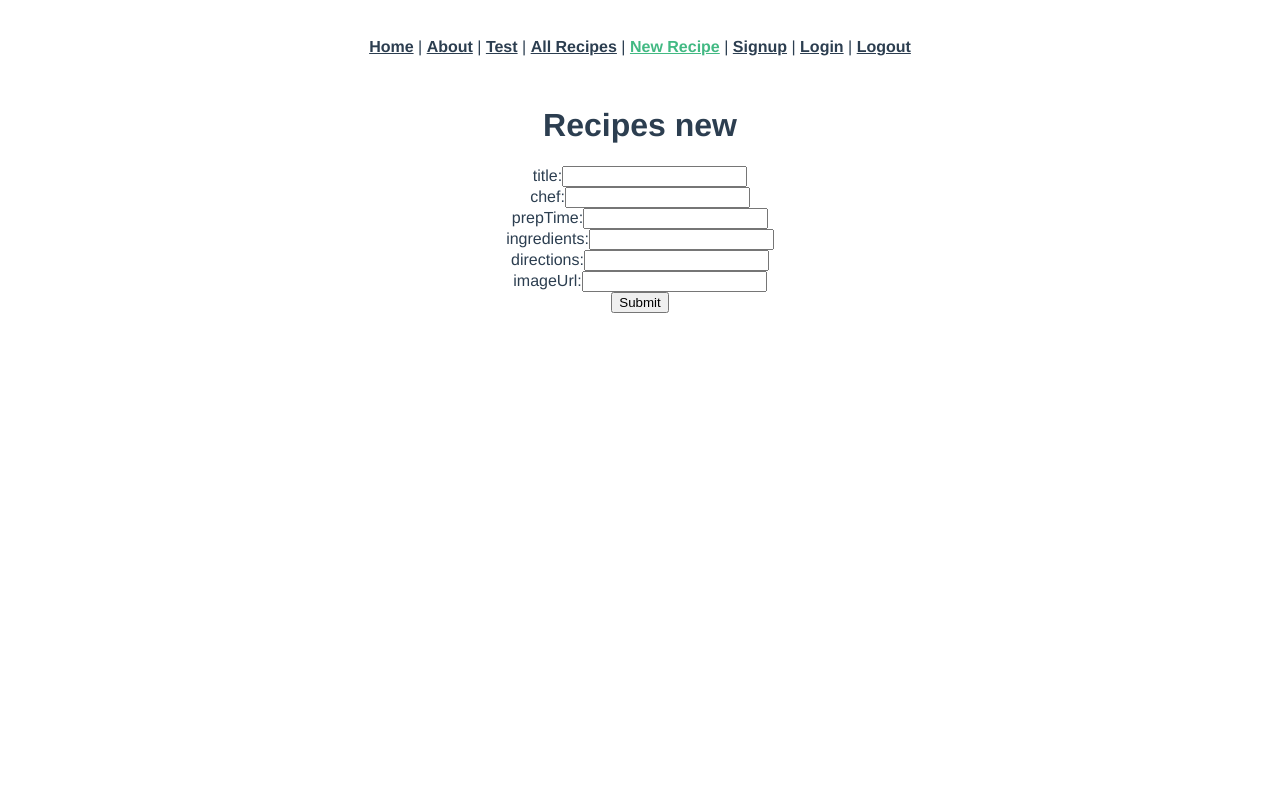
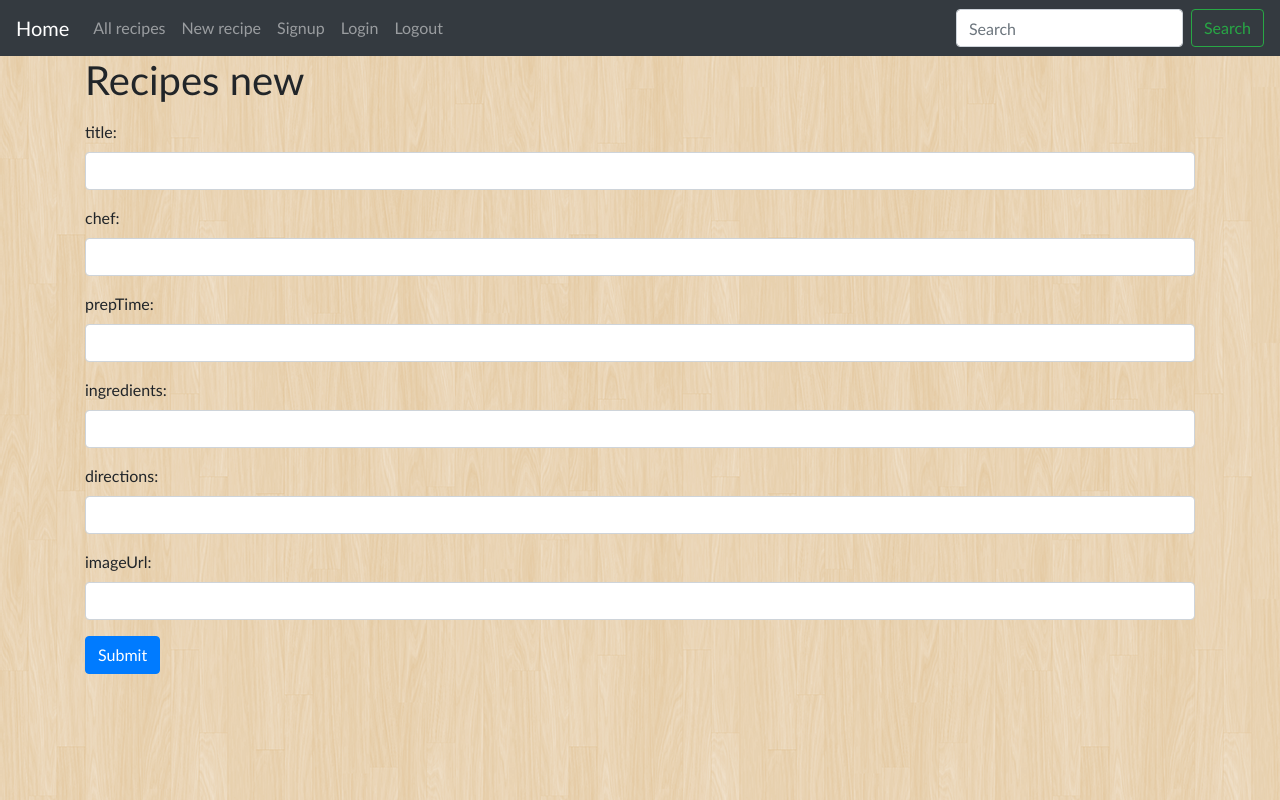
Before and after one commit to gimme-a-br/cookbook_frontend_app, a Vue app: page /recipes/new in a window 1280 px wide. Built offline with nearby package versions, Linux system fonts and the light colour scheme.

Commit message:
Style using bootstrap

```diff
--- a/public/index.html
+++ b/public/index.html
@@ -6,6 +6,7 @@
     <meta name="viewport" content="width=device-width,initial-scale=1.0">
     <link rel="icon" href="<%= BASE_URL %>favicon.ico">
     <title><%= htmlWebpackPlugin.options.title %></title>
+    <link rel="stylesheet" href="https://cdn.jsdelivr.net/npm/bootstrap@4.5.3/dist/css/bootstrap.min.css" integrity="sha384-TX8t27EcRE3e/ihU7zmQxVncDAy5uIKz4rEkgIXeMed4M0jlfIDPvg6uqKI2xXr2" crossorigin="anonymous">
   </head>
   <body>
     <noscript>
@@ -13,5 +14,8 @@
     </noscript>
     <div id="app"></div>
     <!-- built files will be auto injected -->
+    <script src="https://code.jquery.com/jquery-3.5.1.slim.min.js" integrity="sha384-DfXdz2htPH0lsSSs5nCTpuj/zy4C+OGpamoFVy38MVBnE+IbbVYUew+OrCXaRkfj" crossorigin="anonymous"></script>
+    <script src="https://cdn.jsdelivr.net/npm/popper.js@1.16.1/dist/umd/popper.min.js" integrity="sha384-9/reFTGAW83EW2RDu2S0VKaIzap3H66lZH81PoYlFhbGU+6BZp6G7niu735Sk7lN" crossorigin="anonymous"></script>
+    <script src="https://cdn.jsdelivr.net/npm/bootstrap@4.5.3/dist/js/bootstrap.min.js" integrity="sha384-w1Q4orYjBQndcko6MimVbzY0tgp4pWB4lZ7lr30WKz0vr/aWKhXdBNmNb5D92v7s" crossorigin="anonymous"></script>
   </body>
 </html>
--- a/src/App.vue
+++ b/src/App.vue
@@ -1,38 +1,44 @@
 <template>
   <div id="app">
-    <div id="nav">
-      <router-link to="/">Home</router-link> |
-      <router-link to="/about">About</router-link> |
-      <router-link to="/test">Test</router-link> |
-      <router-link to="/recipes">All Recipes</router-link> |
-      <router-link to="/recipes/new">New Recipe</router-link> |
-      <router-link to="/signup">Signup</router-link> |
-      <router-link to="/login">Login</router-link> |
-      <router-link to="/logout">Logout</router-link>
+    <nav class="navbar navbar-expand-lg navbar-dark bg-dark">
+      <a class="navbar-brand" href="/">Home</a>
+      <button class="navbar-toggler" type="button" data-toggle="collapse" data-target="#navbarSupportedContent" aria-controls="navbarSupportedContent" aria-expanded="false" aria-label="Toggle navigation">
+        <span class="navbar-toggler-icon"></span>
+      </button>
+
+      <div class="collapse navbar-collapse" id="navbarSupportedContent">
+        <ul class="navbar-nav mr-auto">
+          <li class="nav-item">
+            <a class="nav-link" href="/recipes">All recipes</a>
+          </li>
+          <li class="nav-item">
+            <a class="nav-link" href="/recipes/new">New recipe</a>
+          </li>
+          <li class="nav-item">
+            <a class="nav-link" href="/signup">Signup</a>
+          </li>
+          <li class="nav-item">
+            <a class="nav-link" href="/login">Login</a>
+          </li>
+          <li class="nav-item">
+            <a class="nav-link" href="/logout">Logout</a>
+          </li>
+        </ul>
+        <form class="form-inline my-2 my-lg-0">
+          <input class="form-control mr-sm-2" type="search" placeholder="Search" aria-label="Search">
+          <button class="btn btn-outline-success my-2 my-sm-0" type="submit">Search</button>
+        </form>
+      </div>
+    </nav>
+    <div class="container">
+      <router-view/>
     </div>
-    <router-view/>
   </div>
 </template>
 
 <style>
-#app {
-  font-family: Avenir, Helvetica, Arial, sans-serif;
-  -webkit-font-smoothing: antialiased;
-  -moz-osx-font-smoothing: grayscale;
-  text-align: center;
-  color: #2c3e50;
-}
-
-#nav {
-  padding: 30px;
-}
-
-#nav a {
-  font-weight: bold;
-  color: #2c3e50;
-}
-
-#nav a.router-link-exact-active {
-  color: #42b983;
+body {
+  font-family: Futura, "Trebuchet MS", Arial, sans-serif;
+  background-image: url("./assets/retina_wood.png");
 }
 </style>
--- a/src/views/RecipesIndex.vue
+++ b/src/views/RecipesIndex.vue
@@ -1,9 +1,21 @@
 <template>
   <div class="recipes-index">
     <h1>All recipes</h1>
-    <div v-for="recipe in recipes">
-      <h2>Title: {{ recipe.title }}</h2>
-      <a v-bind:href="`/recipes/${recipe.id}`">more info</a>
+    <div class="row row-cols-1 row-cols-md-4">
+      <div v-for="recipe in recipes" class="col mb-4">
+        <div class="card">
+          <img v-bind:src="recipe.image_url" class="card-img-top" alt="">
+          <div class="card-body">
+            <h5 class="card-title">{{ recipe.title }}</h5>
+            <p class="card-text">
+              {{ recipe.ingredients }}
+            </p>
+            <p>
+              <a v-bind:href="`/recipes/${recipe.id}`">more info</a>
+            </p>
+          </div>
+        </div>
+      </div>
     </div>
   </div>
 </template>
--- a/src/views/RecipesShow.vue
+++ b/src/views/RecipesShow.vue
@@ -1,13 +1,25 @@
 <template>
   <div class="recipes-show">
     <h1>Recipe info</h1>
-    <a v-bind:href="`/recipes/${recipe.id}/edit`">Edit recipe</a>
-    <button v-on:click="destroyRecipe(recipe)">Destroy recipe</button>
-    <h2>{{ recipe.title }}</h2>
-    <img v-bind:src="recipe.image_url" alt="">
-    <p>Ingredients: {{ recipe.ingredients}}</p>
-    <p>Directions: {{ recipe.directions}}</p>
-    <p>Prep time: {{ recipe.prep_time }}</p>
+
+    <div class="card mb-3" style="max-width: 540px;">
+      <div class="row no-gutters">
+        <div class="col-md-4">
+          <img v-bind:src="recipe.image_url" class="card-img" alt="">
+        </div>
+        <div class="col-md-8">
+          <div class="card-body">
+            <h5 class="card-title">{{ recipe.title }}</h5>
+            <p class="card-text"><small class="text-muted">Prep time: {{ recipe.prep_time}} minutes</small></p>
+            <p class="card-text">Ingredients: {{ recipe.ingredients}}</p>
+            <p class="card-text">Directions: {{ recipe.directions}}</p>
+            <a class="btn btn-primary btn-block" v-bind:href="`/recipes/${recipe.id}/edit`">Edit recipe</a>
+
+            <button class="btn btn-primary btn-block" v-on:click="destroyRecipe(recipe)">Destroy recipe</button>
+          </div>
+        </div>
+      </div>
+    </div>
   </div>
 </template>
 
```
Also changed, not shown: src/assets/retina_wood.png (added).
